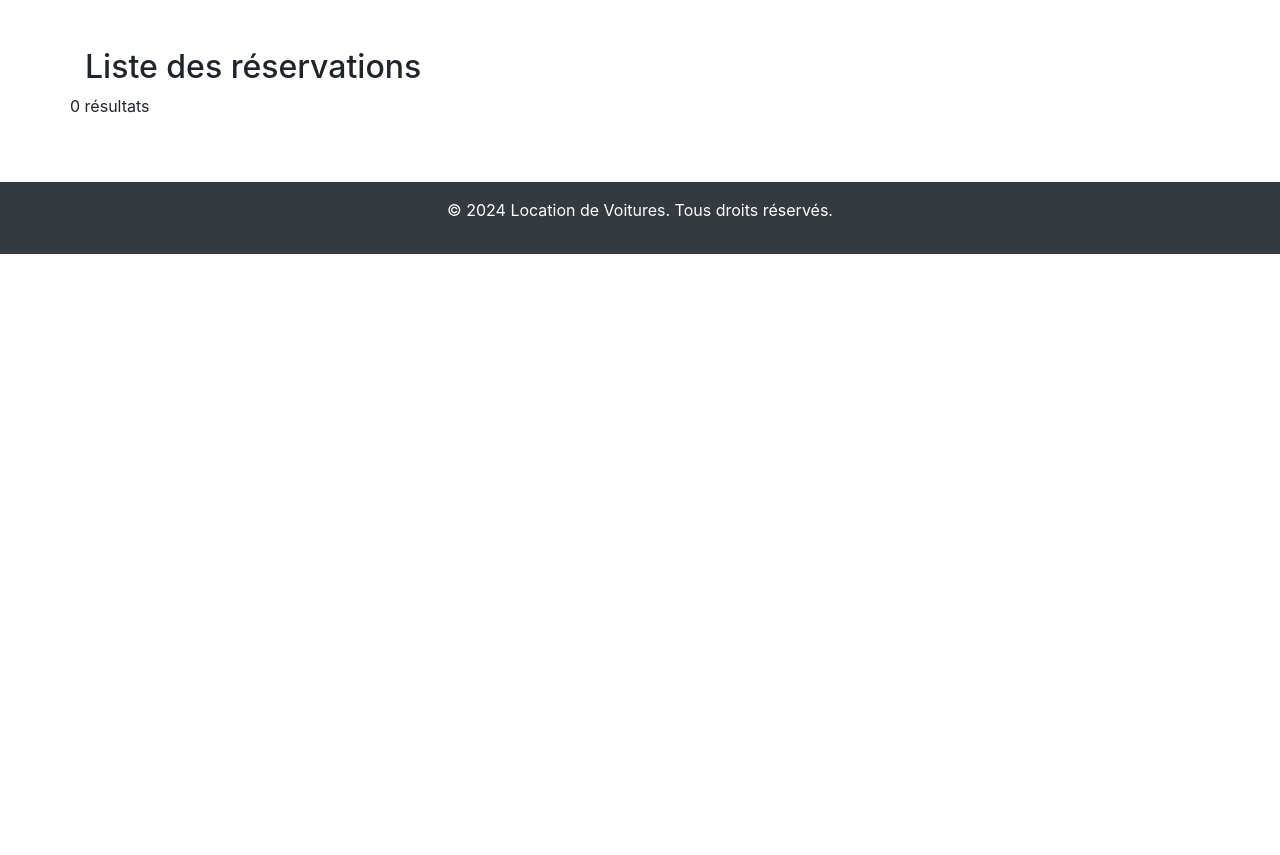
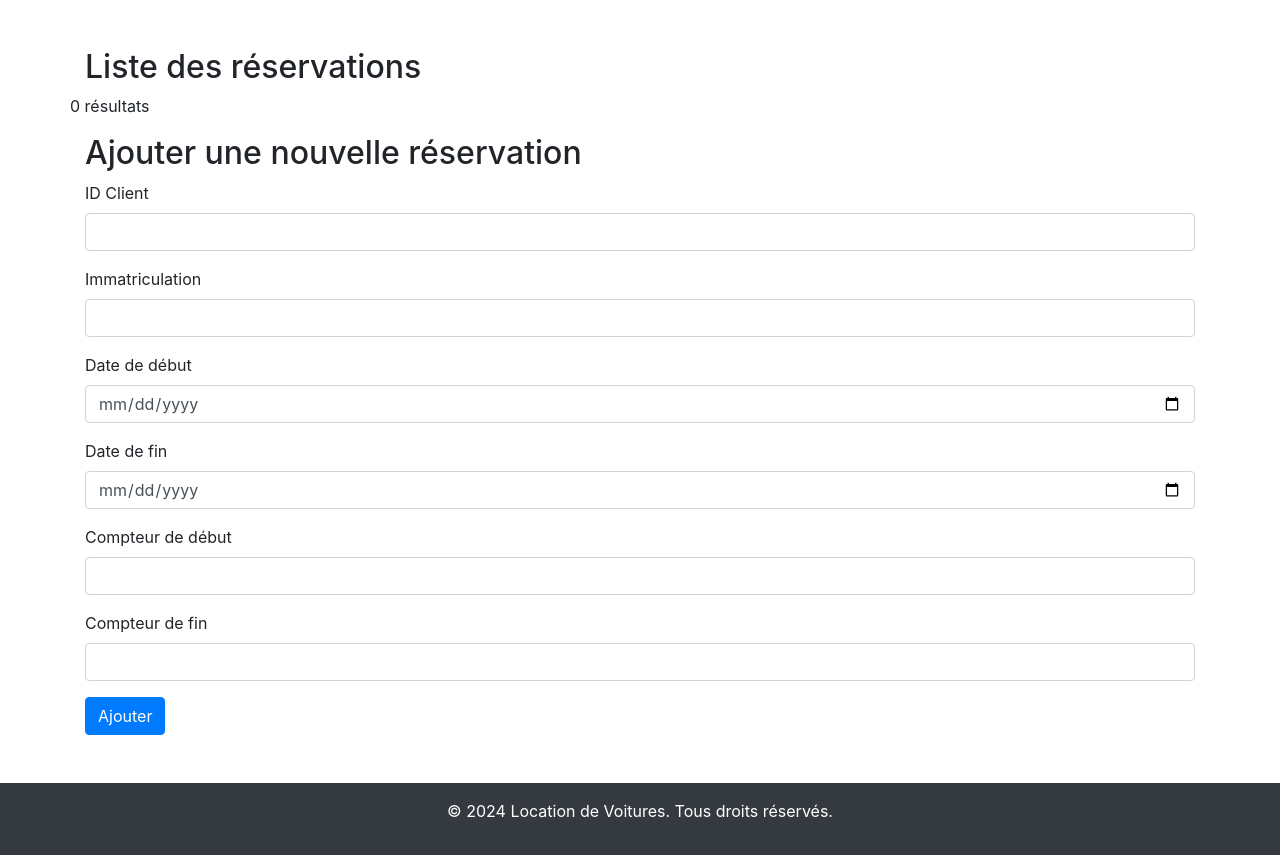
Before and after one commit to icoulibaly05/PrestigeLocation, a PHP site: page /reservations.php in a window 1280 px wide. Shown: the part 128-983 px from the top of the page. Before the commit the page ends 382 px from the top, so only its background shows below. Run offline with PHP 8.4, Linux system fonts and the light colour scheme; data comes from the database, SQL or seed files in the repository; data that the repository does not hold is empty.

Commit message:
reservation

```diff
--- a/reservations.php
+++ b/reservations.php
@@ -6,6 +6,20 @@ $sql = "SELECT louer.id_louer, louer.date_debut, louer.date_fin, voitures.marque
         JOIN voitures ON louer.immatriculation = voitures.immatriculation
         JOIN clients ON louer.id_client = clients.id_client";
 $result = $conn->query($sql);
+
+if ($_SERVER['REQUEST_METHOD'] === 'POST') {
+    if (isset($_POST['add'])) {
+        $id_client = $_POST['id_client'];
+        $immatriculation = $_POST['immatriculation'];
+        $date_debut = $_POST['date_debut'];
+        $date_fin = $_POST['date_fin'];
+        $compteur_debut = $_POST['compteur_debut'];
+        $compteur_fin = $_POST['compteur_fin'];
+
+        $sql = "INSERT INTO louer (id_client, immatriculation, date_debut, date_fin, compteur_debut, compteur_fin) VALUES ('$id_client', '$immatriculation', '$date_debut', '$date_fin', '$compteur_debut', '$compteur_fin')";
+        $conn->query($sql);
+    }
+}
 ?>
 
 <!DOCTYPE html>
@@ -48,9 +62,37 @@ $result = $conn->query($sql);
             } else {
                 echo "<p class='text-center'>0 résultats</p>";
             }
-            $conn->close();
             ?>
 </div>
+<h2>Ajouter une nouvelle réservation</h2>
+<form method="POST" action="reservations.php">
+<input type="hidden" name="add">
+<div class="form-group">
+<label for="id_client">ID Client</label>
+<input type="number" class="form-control" name="id_client" required>
+</div>
+<div class="form-group">
+<label for="immatriculation">Immatriculation</label>
+<input type="text" class="form-control" name="immatriculation" required>
+</div>
+<div class="form-group">
+<label for="date_debut">Date de début</label>
+<input type="date" class="form-control" name="date_debut" required>
+</div>
+<div class="form-group">
+<label for="date_fin">Date de fin</label>
+<input type="date" class="form-control" name="date_fin" required>
+</div>
+<div class="form-group">
+<label for="compteur_debut">Compteur de début</label>
+<input type="number" class="form-control" name="compteur_debut" required>
+</div>
+<div class="form-group">
+<label for="compteur_fin">Compteur de fin</label>
+<input type="number" class="form-control" name="compteur_fin" required>
+</div>
+<button type="submit" class="btn btn-primary">Ajouter</button>
+</form>
 </main>
 <footer class="bg-dark text-white text-center py-3">
 <p>&copy; 2024 Location de Voitures. Tous droits réservés.</p>
```
